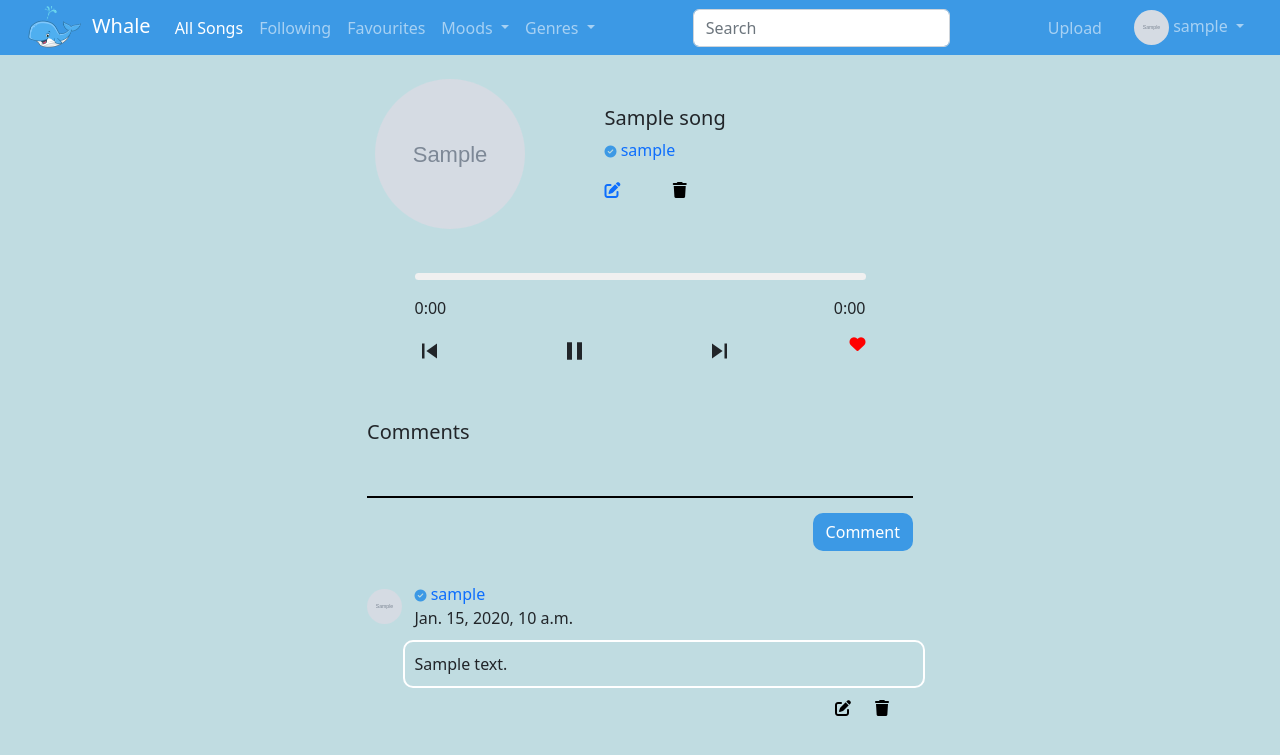
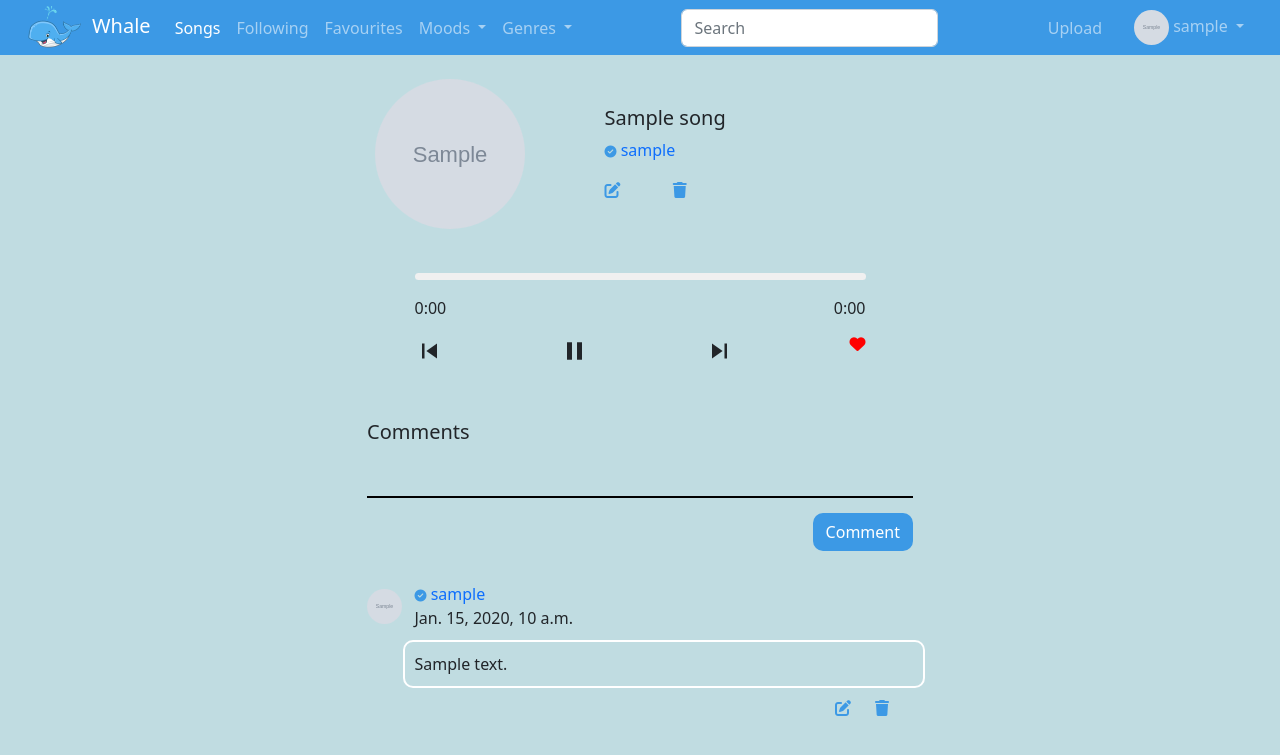
Before and after one commit to pyaephyokyaw15/Whale, a Django app: page /songs/1/ in a window 1280 px wide. Shown: the top 755 px of the page. Run offline with Django 4.2, Linux system fonts and the light colour scheme; a user stored in the database is signed in; tables that the repository leaves empty hold one stand-in row (values such as "Sample post"); grey boxes marked "Sample" are stand-in pictures; some libraries are stand-ins or nearby versions.

Commit message:
Fix UI bug(password eyelash, element color')

```diff
--- a/static/css/style.css
+++ b/static/css/style.css
@@ -175,4 +175,5 @@ legend {
 .my-delete-button, .my-edit-button, .comment-delete-button, .comment-edit-button {
     background: transparent;
     border: none;
+    color: #3c99e5;
 }
--- a/static/js/script.js
+++ b/static/js/script.js
@@ -132,11 +132,12 @@ function favourite_action(song) {
 
 // password hide-unhide feature(login/register form)
 document.addEventListener('DOMContentLoaded', function() {
-    let togglePasswordBtn = document.querySelector("#togglePassword");
-    let passwordField = document.querySelector("#id_password");
-    // console.log(togglePassword);
+    let passwordWrappers = document.querySelectorAll('.password-wrapper');
 
-    if (togglePasswordBtn) {
+    passwordWrappers.forEach((passwordWrapper) => {
+        let togglePasswordBtn = passwordWrapper.querySelector("#togglePassword");
+        let passwordField = passwordWrapper.querySelector(".password-field");
+
         togglePasswordBtn.addEventListener('click', (element) => {
             let inputType = passwordField.getAttribute("type")
             if (inputType == "password") {
@@ -149,7 +150,7 @@ document.addEventListener('DOMContentLoaded', function() {
                 togglePasswordBtn.classList.add("fa-eye-slash");
             }
         });
-    }
+    });
 });
 
 function getCookie(name) {
--- a/templates/accounts/login.html
+++ b/templates/accounts/login.html
@@ -12,7 +12,7 @@
                 </div>
                 <div class="form-group">
                     <label>Password</label>
-                    <div class="input-group">
+                    <div class="input-group password-wrapper">
                         {{ form.password }}
                         <span class="input-group-text"><i class="far fa-eye-slash" id="togglePassword" style="cursor: pointer"></i></span>
                     </div>
--- a/templates/accounts/register.html
+++ b/templates/accounts/register.html
@@ -14,7 +14,7 @@
                 </div>
                 <div class="form-group">
                     <label>Password</label>
-                    <div class="input-group">
+                    <div class="input-group password-wrapper">
                         {{ form.password1 }}
                         <span class="input-group-text"><i class="far fa-eye-slash" id="togglePassword" style="cursor: pointer"></i></span>
                     </div>
@@ -22,7 +22,7 @@
                 </div>
                 <div class="form-group">
                     <label>Confirm Password</label>
-                    <div class="input-group">
+                    <div class="input-group password-wrapper">
                         {{ form.password2 }}
                         <span class="input-group-text"><i class="far fa-eye-slash" id="togglePassword" style="cursor: pointer"></i></span>
                     </div>
--- a/templates/includes/navbar.html
+++ b/templates/includes/navbar.html
@@ -10,7 +10,7 @@
         <div class="collapse navbar-collapse" id="navbarSupportedContent">
             <ul class="navbar-nav  me-auto mb-2 mb-lg-0">
                 <li class="nav-item">
-                    <a id="nav-songs" class="nav-link" href="{% url 'songs:songs' %}">All Songs</a>
+                    <a id="nav-songs" class="nav-link" href="{% url 'songs:songs' %}">Songs</a>
                 </li>
                 <li class="nav-item">
                     <a id="nav-following" class="nav-link" href="{% url 'songs:songs' %}?following=True">Following</a>
--- a/templates/songs/song_detail.html
+++ b/templates/songs/song_detail.html
@@ -27,7 +27,7 @@
                             <div class="mt-3">
                                 <form method="POST" action="{% url 'songs:delete' song.id %}">
                                     {% csrf_token %}
-                                    <a href="{% url 'songs:edit' song.id %}" class="me-5"><i class="fas fa-edit"></i></a>
+                                    <a href="{% url 'songs:edit' song.id %}" class="me-5"><i class="fas fa-edit my-edit-button"></i></a>
                                     <button type="submit" class="my-delete-button">
                                         <i class="fa fa-trash"></i>
                                     </button>
```
Also changed, not shown: accounts/forms.py (+10 -0 lines), static/js/profile.js (+6 -1 lines).
